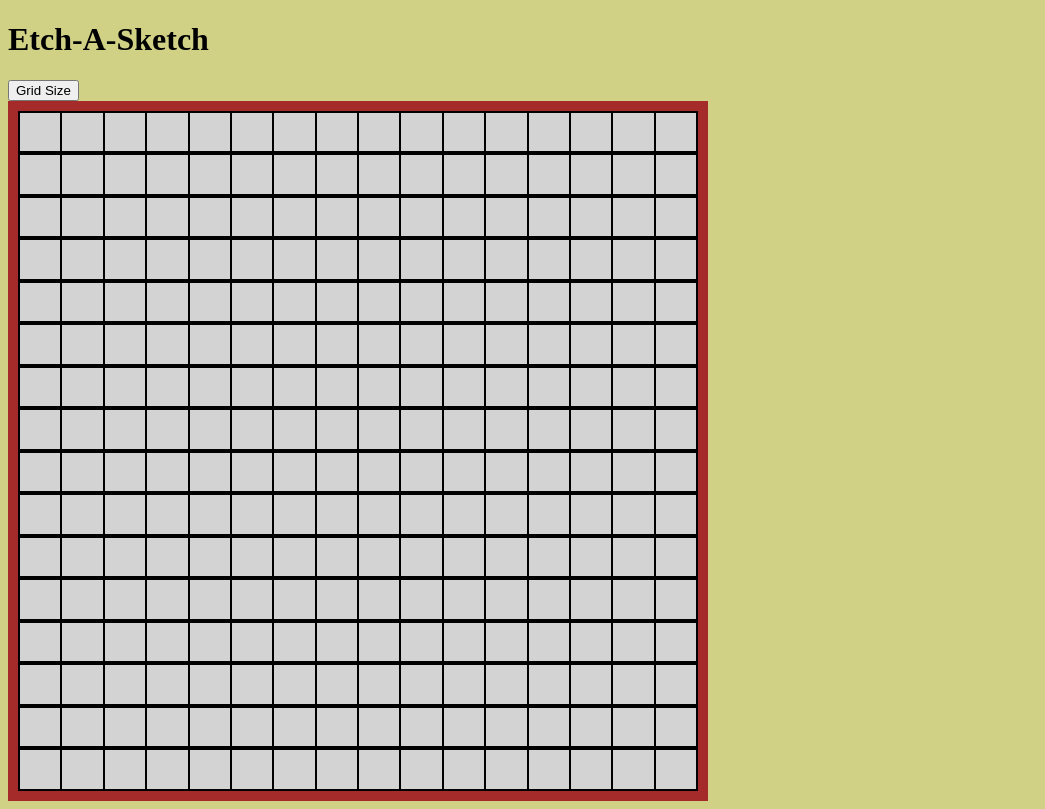
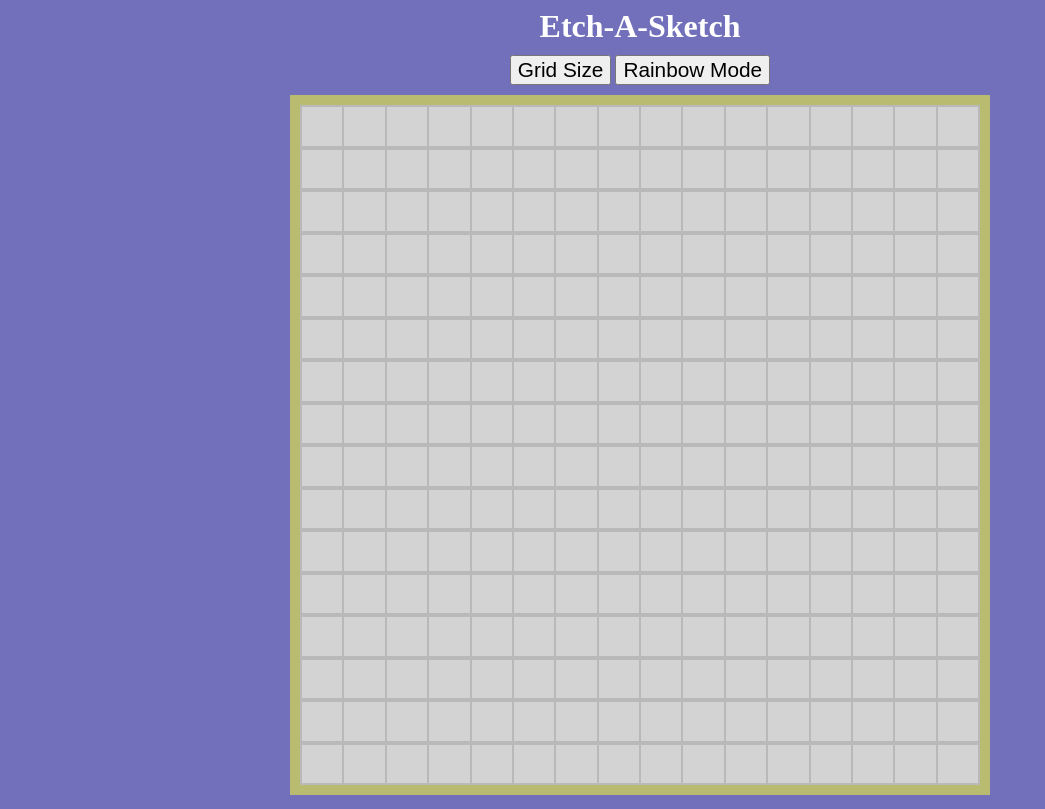
Before and after one commit to Dillon686/etch-a-sketch, a plain HTML site: page index.html in a window 1280 px wide. Shown: the whole page, without its empty margins (0-1045 px from the left). Drawn offline with Linux system fonts and the light colour scheme.

Commit message:
Working on rainbox button functionality, commented code that doesn't work temporarily

```diff
--- a/index.html
+++ b/index.html
@@ -10,6 +10,7 @@
     <h1>Etch-A-Sketch</h1>
     <div>
         <button id="size-button">Grid Size</button>
+        <button id="rainbow-button">Rainbow Mode</button>
     </div>
     <div id="game-container"></div>
 
--- a/script.js
+++ b/script.js
@@ -1,6 +1,9 @@
 const gameContainer = document.querySelector("#game-container");
 const sizeButton = document.querySelector("#size-button");
+const rainbowButton = document.querySelector("#rainbow-button");
 let gridSize = 16;
+const hexDigits = ["A", "B", "C", "D", "E", "F", "0", "1", "2", "3", "4", "5", "6", "7", "8", "9"];
+let arrayIndex = Math.floor(Math.random() * hexDigits.length);
 
 drawGrid(gridSize);
 
@@ -23,8 +26,23 @@ function drawGrid(gridSize){
 
     gridCells.forEach((cell) => {
         cell.addEventListener("mouseover", () => {
-            cell.style.backgroundColor = "black";
+            cell.classList.add("black");
     })
+
+    /*rainbowButton.addEventListener("click", () => {
+        drawGrid(gridSize);
+
+        gridCells.forEach((cell) => {
+            let color = "#";
+
+            for (let i = 6; i < 6; i++){
+                color += hexDigits[arrayIndex];
+            }
+
+            cell.classList.remove("black");
+            cell.style.backgroundColor = color;
+        })
+    })*/
 })
 }
 
--- a/styles.css
+++ b/styles.css
@@ -3,20 +3,37 @@
 }
 
 body {
-    background-color: rgb(209, 209, 134);
+    background-color: #7270bb;
+    display: flex;
+    flex-direction: column;
+    align-items: center;
+}
+
+h1 {
+    color: white;
+    margin: 0;
+}
+
+button {
+    margin: 10px 0;
+    font-size: 1.3rem;
+}
+
+.black {
+    background-color: black;
 }
 
 #game-container {
     background-color: lightgray;
     width: 700px;
     height: 700px;
-    border: 10px solid brown;
+    border: 10px solid #B9BB70;
     display: flex;
     flex-direction: column;
 }
 
 #game-container div {
-    border: 1px black solid;
+    border: 1px rgb(185, 185, 185) solid;
     flex: 1;
     display: flex;
 }
```
